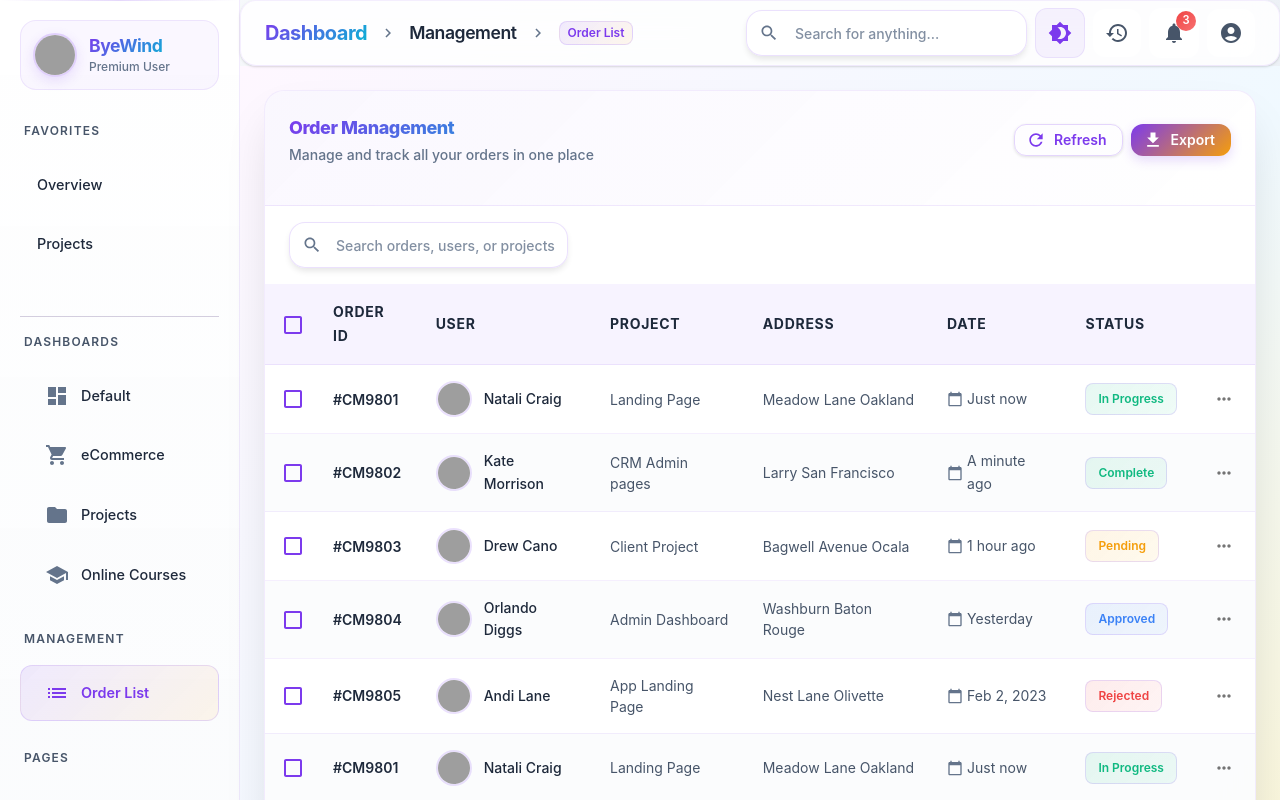
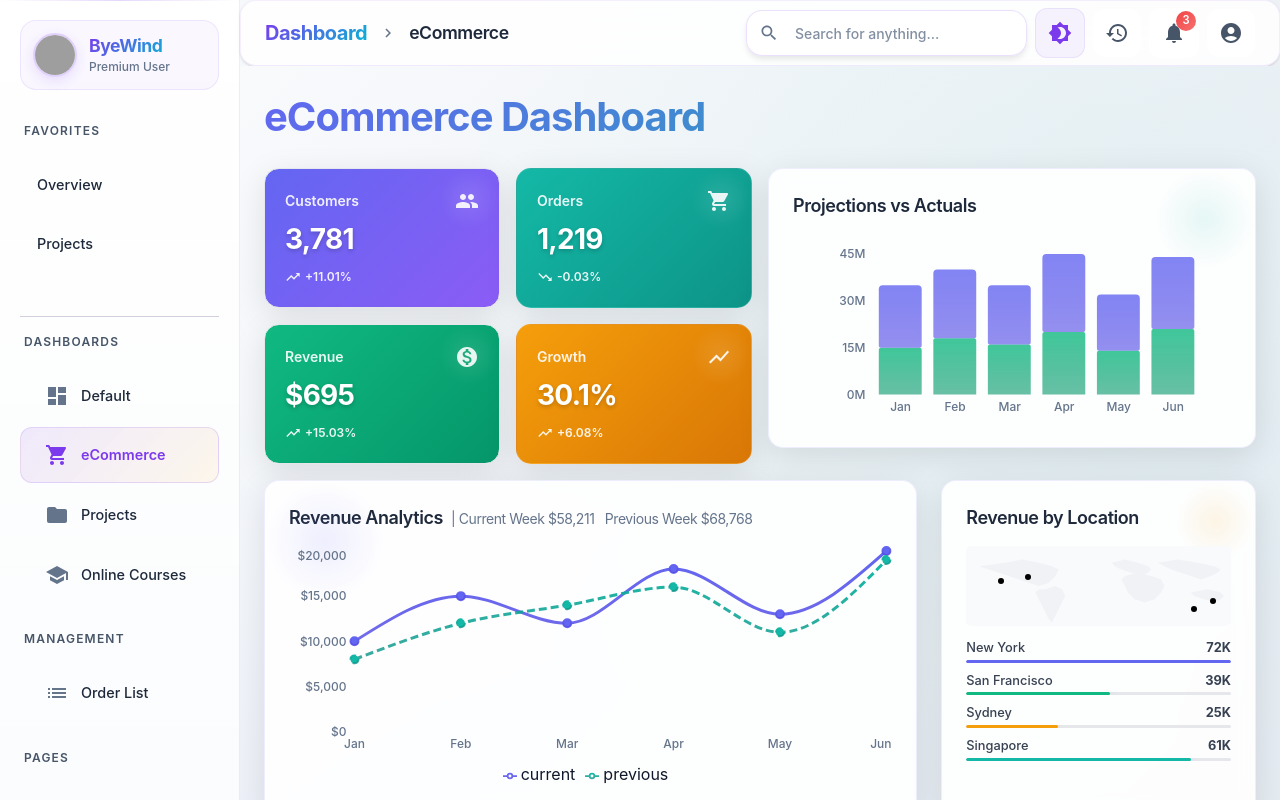
Before and after one commit to Girianand5154/juspay-ui, a React (Create React App) app: page / in a window 1280 px wide. Shown: the top 800 px of the page. Built offline with nearby package versions, Linux system fonts and the light colour scheme; grey boxes are pictures that could not be loaded.

Commit message:
default page as dashboard

```diff
--- a/src/App.js
+++ b/src/App.js
@@ -13,7 +13,7 @@ import { ThemeContextProvider, useTheme } from './contexts/ThemeContext';
 
 function AppContent() {
   const [notificationsOpen, setNotificationsOpen] = useState(false);
-  const [currentPage, setCurrentPage] = useState('Order List');
+  const [currentPage, setCurrentPage] = useState('eCommerce');
   const { darkMode } = useTheme();
 
   const toggleNotifications = () => {
```
